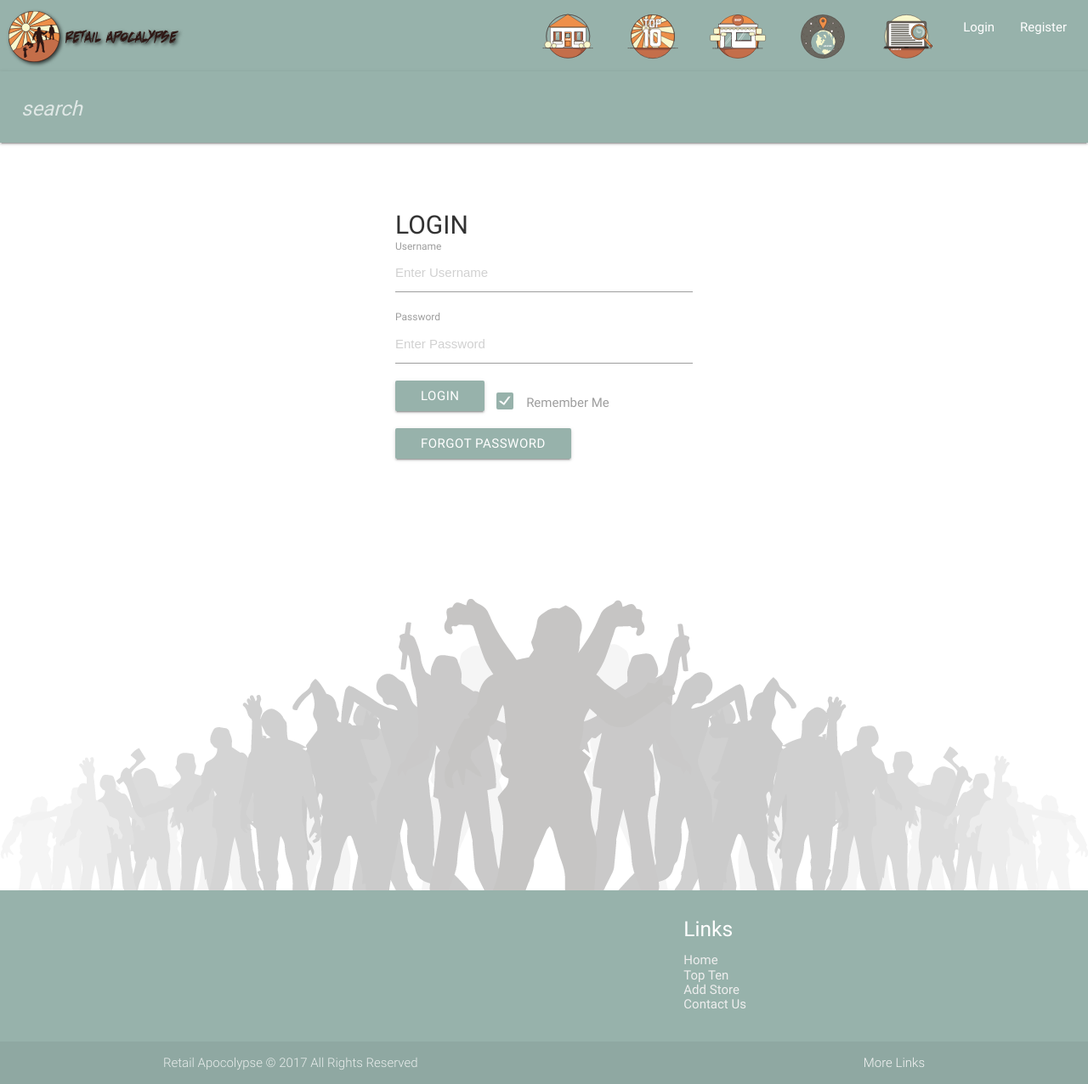
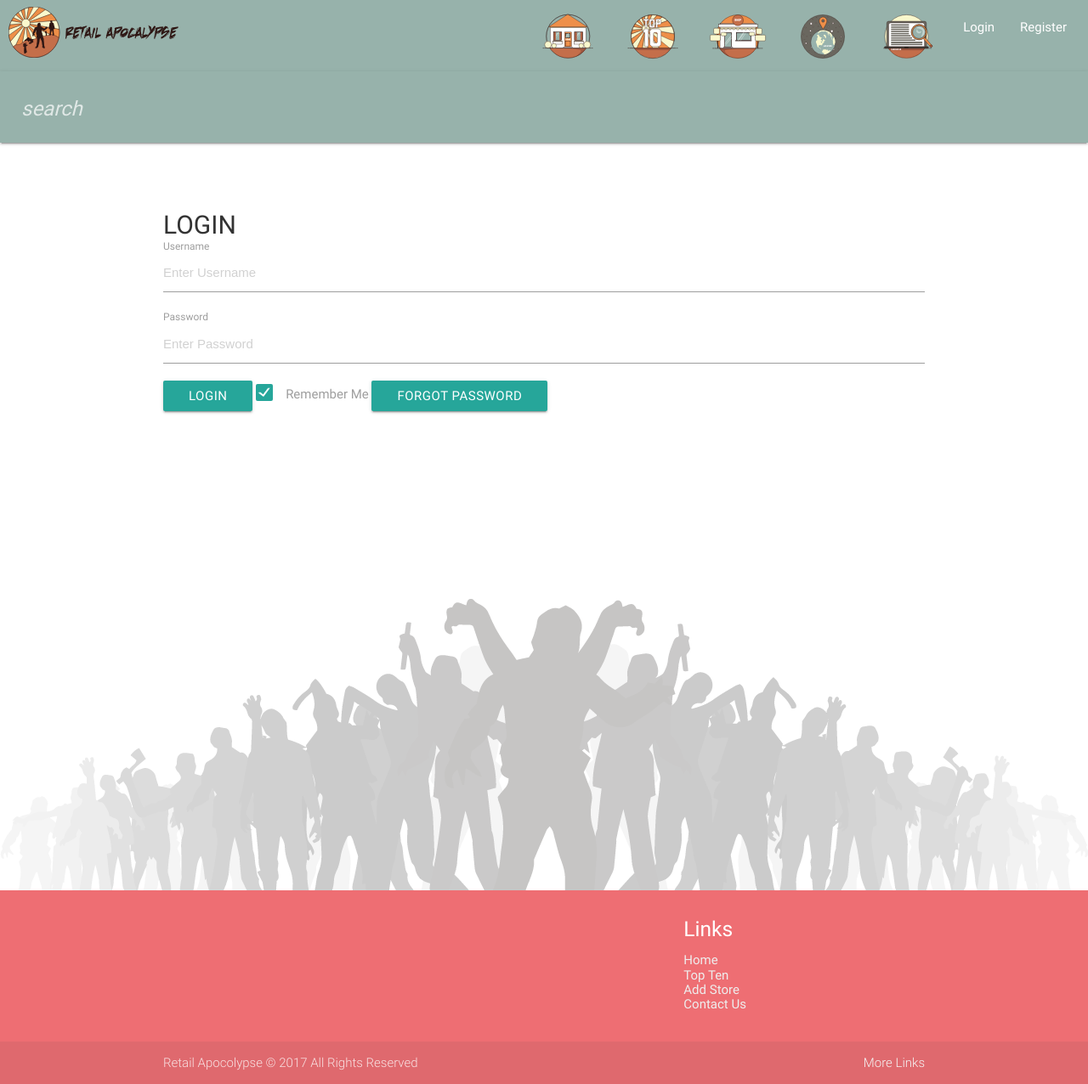
Before and after one commit to wproctor23/iamdownforaname, a website: page app/login.html in a window 1280 px wide. Shown: the whole page at 85% size. Drawn offline with nearby package versions, Linux system fonts and the light colour scheme; files whose address does not match are found by name.

Commit message:
add build

```diff
--- a/app/temp/styles/styles.css
+++ b/app/temp/styles/styles.css
@@ -498,47 +498,12 @@ nav a img {
 
 .background {
     min-height: 100vh;
-    background-image: url(/assets/images/background-web.png);
+    background-image: url(assets/images/background-web.png);
     background-repeat: no-repeat;
     background-position: bottom;
 }
 
-.btn:focus, .btn-large:focus, .btn-floating:focus {
-    background-color: #FFFFFF;
-}
-
-.btn, .btn-large {
-    text-decoration: none;
-    color: #fff;
-    background-color: #97B2AB;
-    margin-bottom: 20px;
-    margin-right: 10px;
-}
-
-.login-container {
-  max-width: 350px;
-}
-
-[type="checkbox"].filled-in:checked+label:after {
-  background-color: #97B2AB;
-  border: #97B2AB;
-}
-
-.page-footer {
-    padding-top: 20px;
-    color: #fff;
-    background-color: #97B2AB;
-}
-
-footer {
-  /*margin-top: 80px;*/
-}
-
-.logo {
--webkit-filter: drop-shadow(2.5px 2.5px 2px rgba(0, 0, 0, 0.7));
-        filter: drop-shadow(2.5px 2.5px 2px rgba(0, 0, 0, 0.7));
-margin-top: 5px;
-}
+/*@import 'modules/_login.css';*/
 
 h1{
   margin: auto;
```
Also changed, not shown: docs/index.html (+2 -5 lines), 2 other files.
